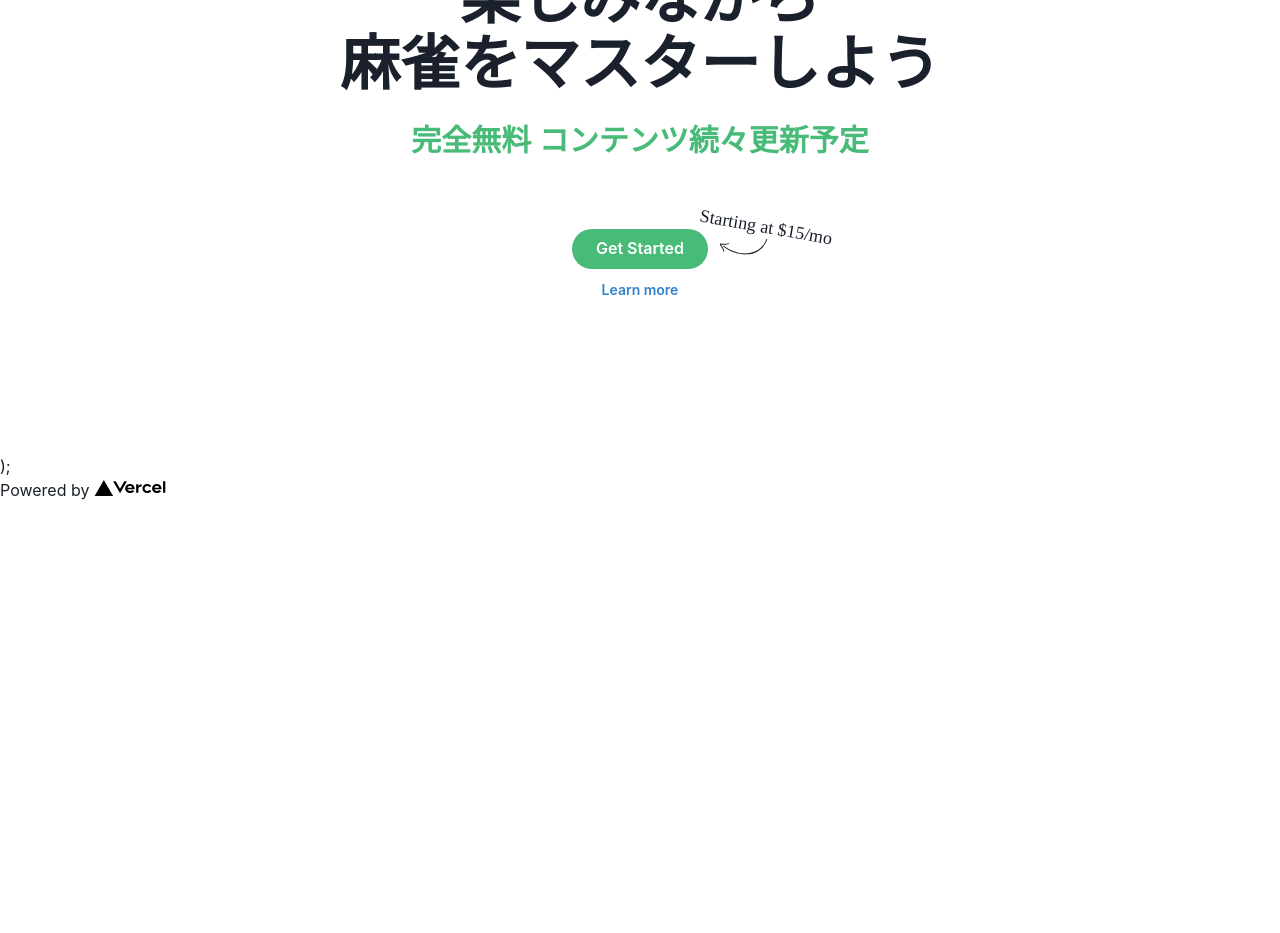
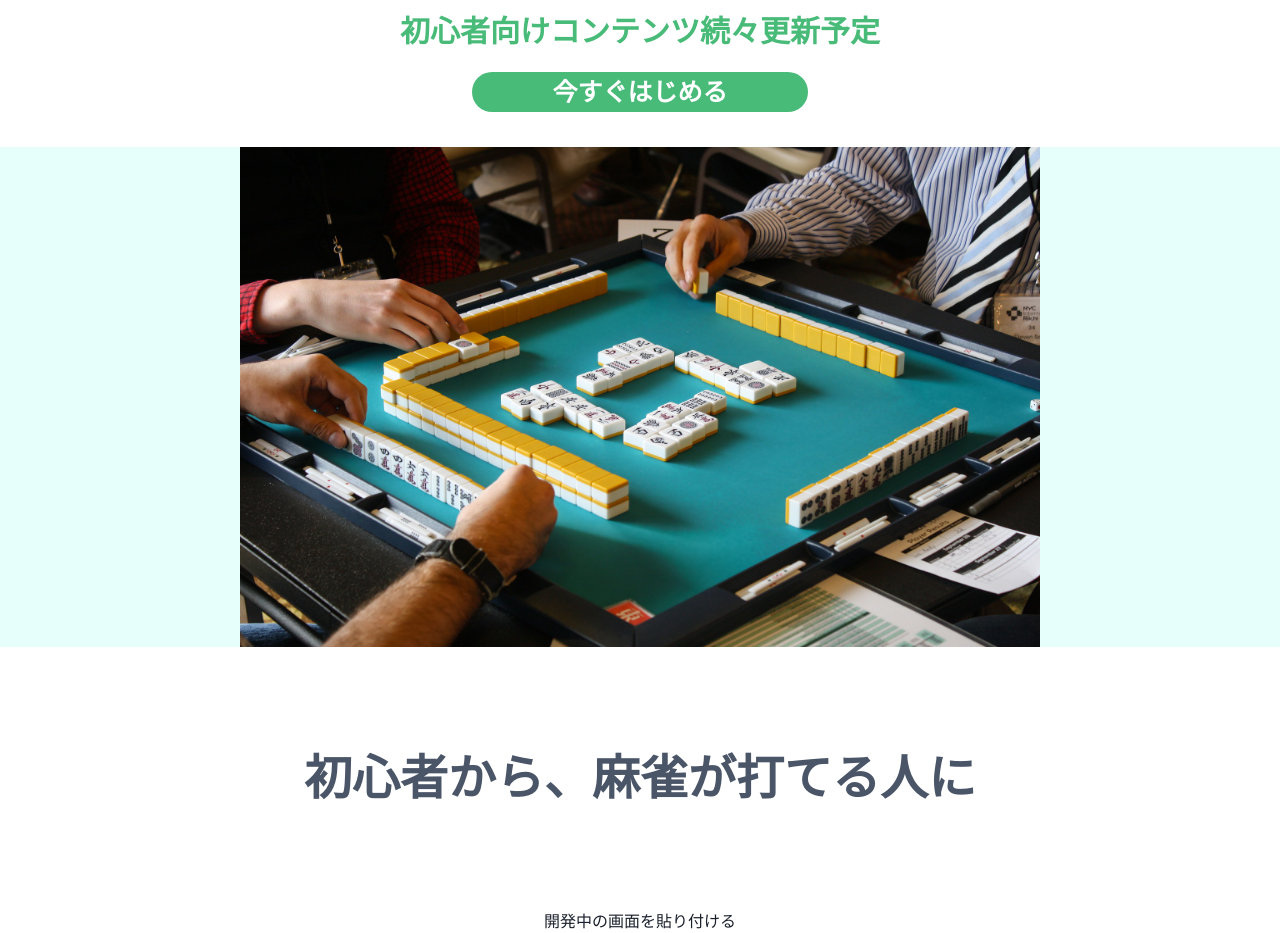
Before and after one commit to Hiro101998/janGate, a Next.js app: page / in a window 1280 px wide. Shown: the part 180-1113 px from the top of the page. Before the commit the page ends 800 px from the top, so only its background shows below. Built offline with nearby package versions, Linux system fonts and the light colour scheme; no server answers.

Commit message:
lpの画像まで完成

```diff
--- a/pages/index.tsx
+++ b/pages/index.tsx
@@ -19,6 +19,7 @@ import {
   createIcon,
   StatArrow,
 } from "@chakra-ui/react";
+import { isBoxedPrimitive } from "util/types";
 
 const Home: NextPage = () => {
   const app: FirebaseApp = getApp();
@@ -29,8 +30,6 @@ const Home: NextPage = () => {
         <meta name="description" content="Generated by create next app" />
         <link rel="icon" href="/favicon.ico" />
       </Head>
-
-      <main>
       <>
         {/* <SignInForm />
           <SignInOrOutButton /> */}
@@ -38,8 +37,8 @@ const Home: NextPage = () => {
           <Stack
             as={Box}
             textAlign={"center"}
-              spacing={{ base: 8, md: 14 }}
-              py={{ base: 20, md: 36 }}
+            // spacing={{ base: 8, md: 14 }}
+            py={{ base: 15, md: 35 }}
           >
             <Heading
               fontWeight={600}
@@ -48,18 +47,19 @@ const Home: NextPage = () => {
             >
               楽しみながら
               <br />
-                麻雀をマスターしよう <br />
+              麻雀を覚えよう！ <br />
               <Text
                 as={"span"}
                 color={"green.400"}
                 fontSize={{ base: "1xl", sm: "2xl", md: "3xl" }}
               >
-                  完全無料 コンテンツ続々更新予定
+                初心者向けコンテンツ続々更新予定
               </Text>
             </Heading>
+
             <Stack
               direction={"column"}
-                spacing={3}
+              spacing={2}
               align={"center"}
               alignSelf={"center"}
               position={"relative"}
@@ -68,17 +68,18 @@ const Home: NextPage = () => {
                 colorScheme={"green"}
                 bg={"green.400"}
                 rounded={"full"}
-                  px={6}
+                px={20}
+                py={15}
+                fontSize={{ base: "25px", sm: "15px", md: "25px" }}
                 _hover={{
-                    bg: "green.500",
+                  bg: "green.200",
                 }}
               >
-                  Get Started
+                今すぐはじめる
               </Button>
-                <Button variant={"link"} colorScheme={"blue"} size={"sm"}>
-                  Learn more
-                </Button>
-                <Box>
+            </Stack>
+          </Stack>
+          {/* <Box>
                   <Icon
                     as={Arrow}
                     color={useColorModeValue("gray.800", "gray.300")}
@@ -94,18 +95,36 @@ const Home: NextPage = () => {
                     right={"-125px"}
                     top={"-15px"}
                     transform={"rotate(10deg)"}
+                  ></Text>
+                </Box> */}
+        </Container>
+      </>
+      <Box w="100%" backgroundColor={"teal.50"}>
+        <Stack align={"center"}>
+          <Image
+            src="/games.jpg"
+            alt="Vercel Logo"
+            width="800px"
+            height="500px"
+          />
+        </Stack>
+      </Box>
+      <Box mt={100} mb={100}>
+        <Text
+          align={"center"}
+          fontWeight={600}
+          fontSize={{ base: "2xl", sm: "4xl", md: "5xl" }}
+          lineHeight={"130%"}
+          color={"gray.600"}
         >
-                    Starting at $15/mo
+          初心者から、麻雀が打てる人に
         </Text>
       </Box>
-              </Stack>
-            </Stack>
-          </Container>
-        </>
-        );
-      </main>
 
-      <footer>
+      <Box>
+        <Text align={"center"}>開発中の画面を貼り付ける</Text>
+      </Box>
+      {/* <footer>
         <a
           href="https://vercel.com?utm_source=create-next-app&utm_medium=default-template&utm_campaign=create-next-app"
           target="_blank"
@@ -116,7 +135,7 @@ const Home: NextPage = () => {
             <Image src="/vercel.svg" alt="Vercel Logo" width={72} height={16} />
           </span>
         </a>
-      </footer>
+      </footer> */}
     </div>
   );
 };
```
Also changed, not shown: public/games.jpg (added). Lines whose indentation alone changed are shown as unchanged.
